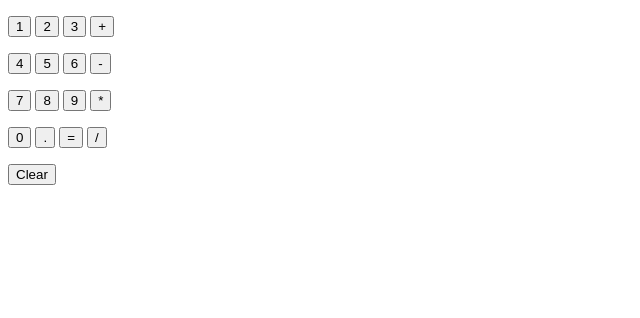
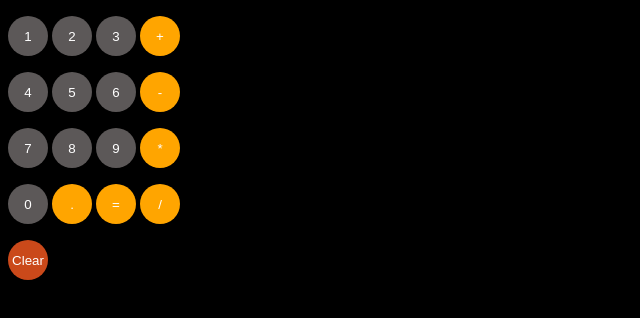
Before and after one commit to Juanchaka/JS-Projects, a plain HTML site: page JSproj/CalcProj/calculator-index.html in a window 1280 px wide. Shown: the whole page, without its empty margins (0-640 px from the left). Drawn offline with Linux system fonts and the light colour scheme.

Commit message:
added styling to finish the calculator

```diff
--- a/JSproj/CalcProj/calculator-index.html
+++ b/JSproj/CalcProj/calculator-index.html
@@ -10,31 +10,31 @@
         <p class="showResults"></p>
 
         <p>
-            <button onclick="updateCalculation(1)">1</button>
-            <button onclick="updateCalculation(2)">2</button>
-            <button onclick="updateCalculation(3)">3</button>
-            <button onclick="updateCalculation(' + ')">+</button>
+            <button class="number-btn" onclick="updateCalculation(1)">1</button>
+            <button class="number-btn" onclick="updateCalculation(2)">2</button>
+            <button class="number-btn" onclick="updateCalculation(3)">3</button>
+            <button class="sym-btn" onclick="updateCalculation(' + ')">+</button>
         </p>
         <p>
-            <button onclick="updateCalculation(4)">4</button>
-            <button onclick="updateCalculation(5)">5</button>
-            <button onclick="updateCalculation(6)">6</button>
-            <button onclick="updateCalculation(' - ')">-</button>
+            <button class="number-btn" onclick="updateCalculation(4)">4</button>
+            <button class="number-btn" onclick="updateCalculation(5)">5</button>
+            <button class="number-btn" onclick="updateCalculation(6)">6</button>
+            <button class="sym-btn" onclick="updateCalculation(' - ')">-</button>
         </p>
         <p>
-            <button onclick="updateCalculation(7)">7</button>
-            <button onclick="updateCalculation(8)">8</button>
-            <button onclick="updateCalculation(9)">9</button>
-            <button onclick="updateCalculation(' * ')">*</button>
+            <button class="number-btn" onclick="updateCalculation(7)">7</button>
+            <button class="number-btn" onclick="updateCalculation(8)">8</button>
+            <button class="number-btn" onclick="updateCalculation(9)">9</button>
+            <button class="sym-btn" onclick="updateCalculation(' * ')">*</button>
         </p>
         <p>
-            <button onclick="updateCalculation(0)">0</button>
-            <button onclick="updateCalculation('.')">.</button>
-            <button onclick="calculate()">=</button>
-            <button onclick="updateCalculation(' / ')">/</button>
+            <button class="number-btn" onclick="updateCalculation(0)">0</button>
+            <button class="sym-btn" onclick="updateCalculation('.')">.</button>
+            <button class="sym-btn" onclick="calculate()">=</button>
+            <button class="sym-btn" onclick="updateCalculation(' / ')">/</button>
         </p>
         <p>
-            <button onclick="reset()">Clear</button>
+            <button class="clr-btn" onclick="reset()">Clear</button>
         </p>
 
 
--- a/JSproj/CalcProj/calculator-style.css
+++ b/JSproj/CalcProj/calculator-style.css
@@ -0,0 +1,25 @@
+body {
+    background-color: black;
+    color: white;
+}
+
+button {
+    border: none;
+    width: 40px;
+    height: 40px;
+    border-radius: 100%;
+    color: white;
+}
+
+.number-btn {
+    background-color: rgba(103, 99, 99, 0.897);
+}
+
+.sym-btn {
+    background-color: orange;
+}
+
+.clr-btn {
+    background-color: rgba(242, 88, 32, 0.837);
+    padding: 4px;
+}
```
